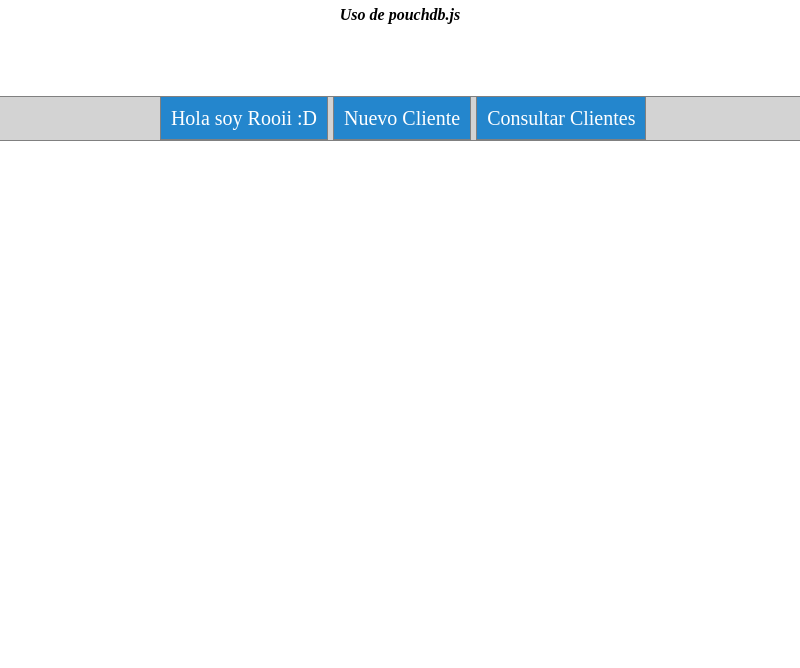
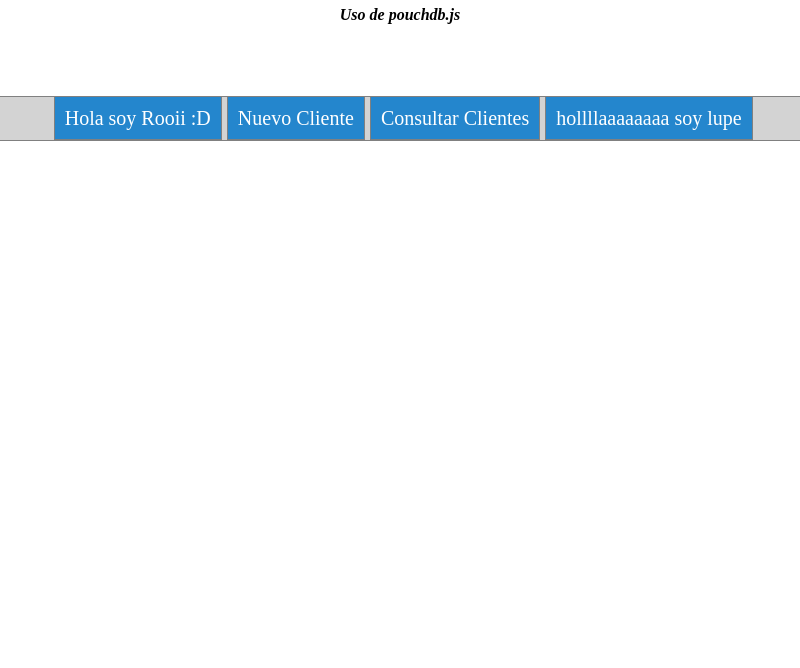
Before and after one commit to TonoGafa/BaseDeDatosU-IV, an Electron app: page AppElectronBD-master/index.html in a window 800 px wide. Shown: the part 132-800 px from the top of the page. Drawn offline with Linux system fonts and the light colour scheme.

Commit message:
cambio lupita

```diff
--- a/AppElectronBD-master/index.html
+++ b/AppElectronBD-master/index.html
@@ -13,6 +13,7 @@
       <a href="index.html">Hola soy Rooii :D</a>
       <a href="nuevo.html">Nuevo Cliente</a>
       <a href="consulta.html">Consultar Clientes</a>
+      <a href="index.html">hollllaaaaaaaa soy lupe</a>
     </nav>
 
   </body>
```
